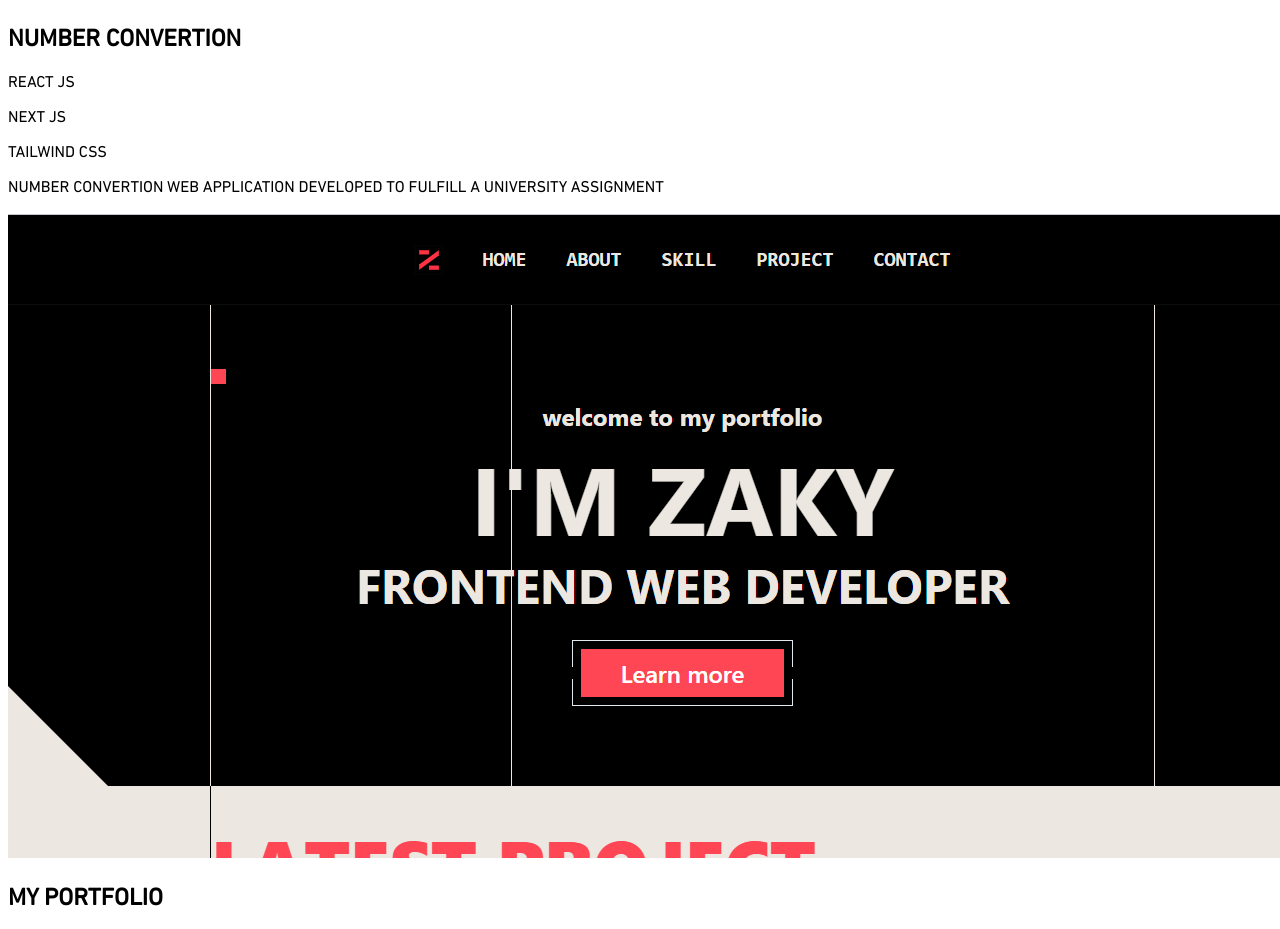
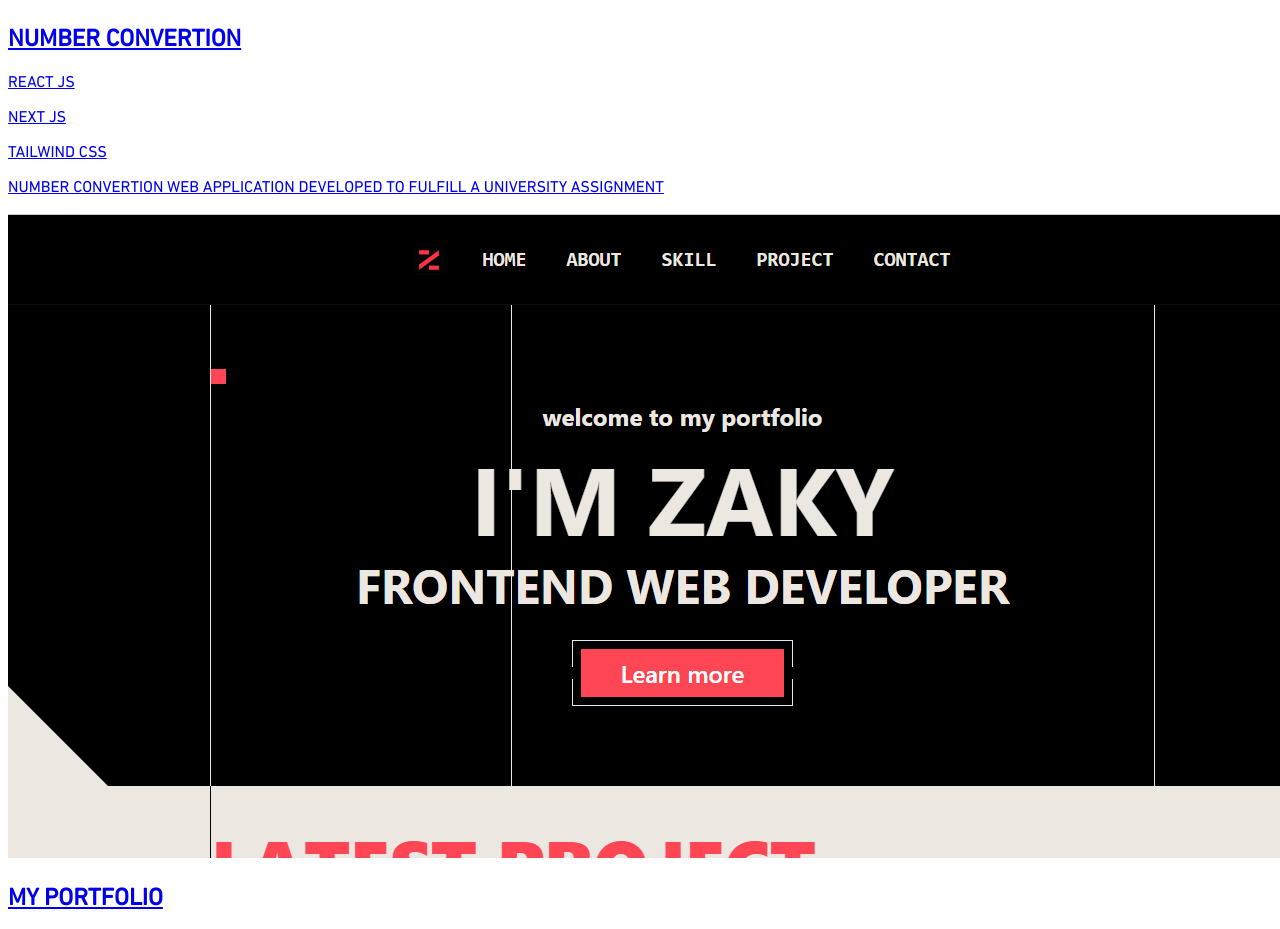
Before and after one commit to CodeWithZaky/my-personal-website-1, a Next.js app: page / in a window 1280 px wide. Shown: the part 3323-4252 px from the top of the page. Built offline with nearby package versions, Linux system fonts and the light colour scheme.

Commit message:
add _blank link

```diff
--- a/src/components/pages/projects/TubmnailProject.tsx
+++ b/src/components/pages/projects/TubmnailProject.tsx
@@ -10,17 +10,21 @@ const TubmnailComp = ({
   title,
   stackTumb,
   textTumb,
+  linkHref,
 }: {
   srcTumb: StaticImageData;
   title: string;
   stackTumb: string[];
   textTumb: string;
+  linkHref: string;
 }) => {
   return (
-    <div
+    <a
+      href={`${linkHref}`}
+      target="_blank"
       className={clsx(
         DINNextW1G.className,
-        "flex flex-col items-start justify-start w-full gap-2"
+        "flex flex-col items-start justify-start w-full gap-2 cursor-pointer"
       )}
     >
       <Image
@@ -28,7 +32,9 @@ const TubmnailComp = ({
         src={srcTumb}
         className="w-full h-full mb-2 border border-valorantBlack/10"
       />
-      <h1 className="text-xl font-bold text-valorantBlack">{title}</h1>
+      <h1 className="text-xl font-bold text-valorantBlack hover:underline">
+        {title}
+      </h1>
       <div className="flex flex-wrap items-start justify-start gap-1 text-xs text-valorantWhite">
         {stackTumb.map((item, index) => (
           <p key={index} className="px-2 bg-valorantBlack">
@@ -36,15 +42,16 @@ const TubmnailComp = ({
           </p>
         ))}
       </div>
-      <p className="font-bold leading-none text-md md:text-md text-valorantBlack/80">
+      <p className="font-bold leading-none text-md md:text-md text-valorantBlack/80 hover:text-valorantBlack">
         {textTumb}
       </p>
-    </div>
+    </a>
   );
 };
 
 const matrixCalc = (
   <TubmnailComp
+    linkHref="https://matrix-calc.vercel.app"
     srcTumb={matrixcalc}
     title="MATRIX CALCULATOR"
     stackTumb={["REACT JS", "NEXT JS", "TAILWIND CSS"]}
@@ -53,6 +60,7 @@ const matrixCalc = (
 );
 const numbConv = (
   <TubmnailComp
+    linkHref="https://numconv.vercel.app"
     srcTumb={numbconv}
     title="NUMBER CONVERTION"
     stackTumb={["REACT JS", "NEXT JS", "TAILWIND CSS"]}
@@ -61,9 +69,10 @@ const numbConv = (
 );
 const myPortfolio = (
   <TubmnailComp
+    linkHref="https://azaku.vercel.app"
     srcTumb={myportfolio}
     title="MY PORTFOLIO"
-    stackTumb={["NEXT JS", "TAILWIND CSS", "DAISYUI"]}
+    stackTumb={["NEXT JS", "TAILWIND CSS", "TYPESCRIPT"]}
     textTumb="PERSONAL WEBSITE FOR INFORMATION ABOUT ME, ESPECIALLY IN THE FIELD OF TECHNOLOGY"
   />
 );
```
